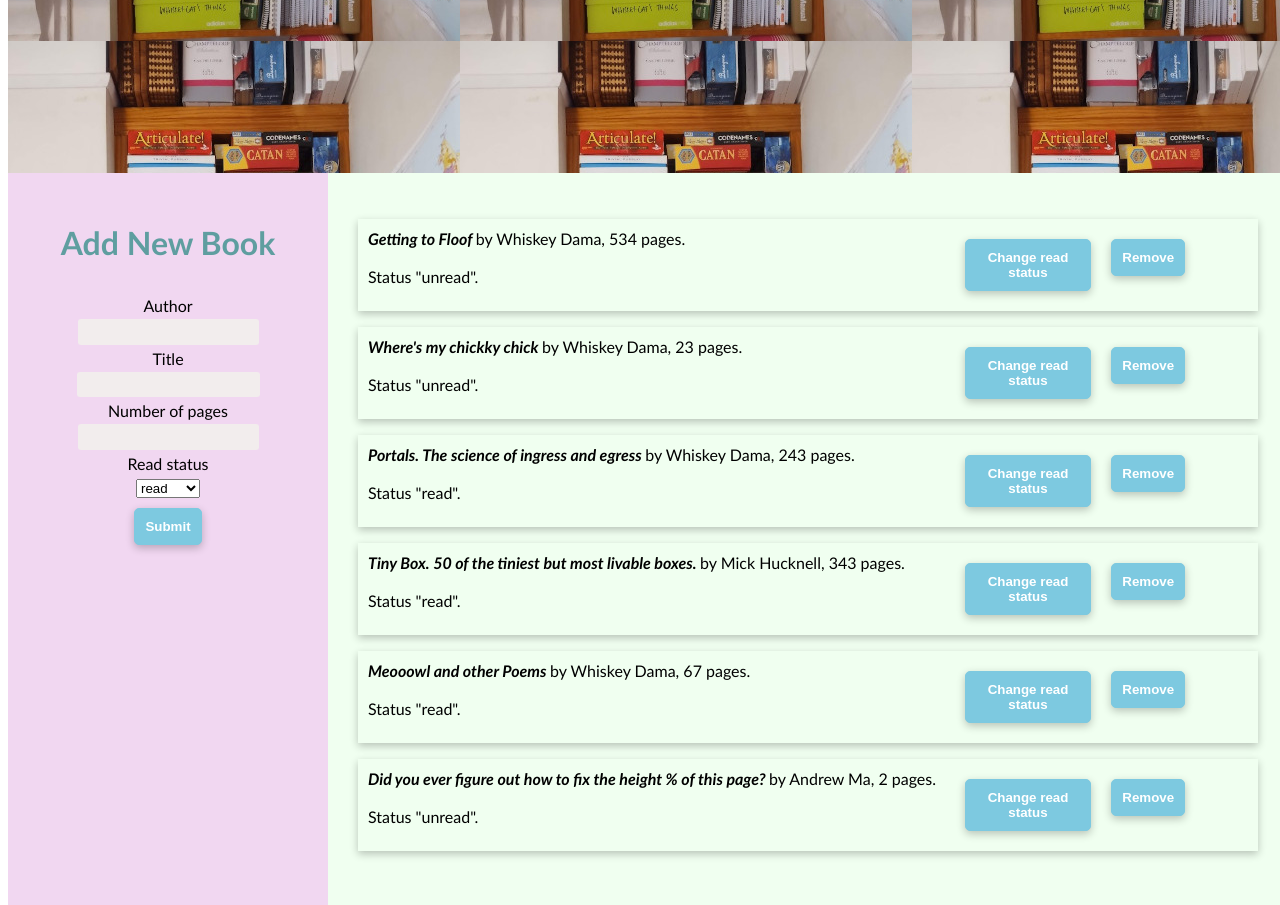
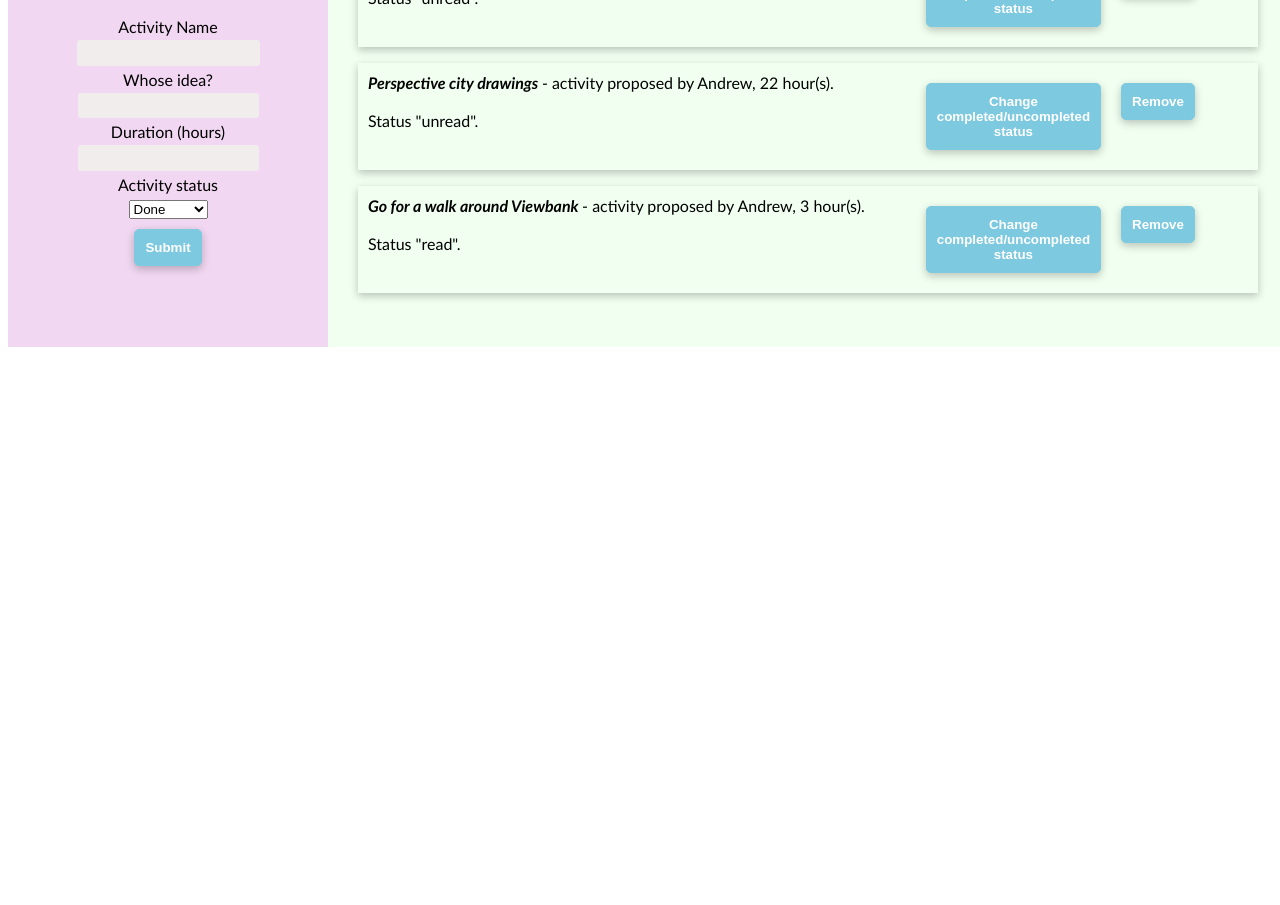
Before and after one commit to hoomanhorsey/schoolholidays, a plain HTML site: page index.html in a window 1280 px wide. Shown: the part 567-1472 px from the top of the page. After the commit the page ends 914 px from the top, so only its background shows below. Drawn offline with Linux system fonts and the light colour scheme.

Commit message:
Changing website from library to school holiday logs, underlying code the same

```diff
--- a/index.html
+++ b/index.html
@@ -12,38 +12,39 @@
 
     <div class="container">
     <div class="header">
-        <div class="header-text">Library</div>
+        <div class="header-text">School Holidays Activity Log!</div>
 
     </div>
 
     <div class="sidebar">
         <div class="sidebar-container" >
         <div>
-            <div class="addBook">Add New Book</div>
+            <div class="addBook">Add New Activity</div>
         </div>
         <div class="new-book-form">
 
             <form action="https://httpbin.org/post" method="post" class="newbook" autocomplete="off">
 
                 <div>
-                    <label for="author" class="label-author">Author</label>
-                    <input type="text" id="author" name="author" class="author">
-                </div>
-                <div>
-                    <label for="title" class="label-title">Title</label>
+                    <label for="title" class="label-title">Activity Name</label>
                     <input type="text" id="title" name="title" class="title">
                 </div>
 
                 <div>
-                    <label for="pages" class="label-pages">Number of pages</label>
+                    <label for="author" class="label-author">Whose idea?</label>
+                    <input type="text" id="author" name="author" class="author">
+                </div>
+
+                <div>
+                    <label for="pages" class="label-pages">Duration (hours)</label>
                     <input type="number" id="pages" name="pages" class="pages">
                 </div>
 
                 <div>
-                    <label for="read" class="label-read">Read status</label>
+                    <label for="read" class="label-read">Activity status</label>
                     <select id=read class="read">
-                        <option value="read">read</option>
-                        <option value="unread">unread</option>
+                        <option value="read">Done</option>
+                        <option value="unread">Not Done</option>
                     </select>
                 </div>
 
--- a/javascript.js
+++ b/javascript.js
@@ -3,19 +3,15 @@ document.addEventListener("DOMContentLoaded", function() {
 // Initialization of library
 const myLibrary = [];
 
-const a = new Book("Getting to Floof", "Whiskey Dama", 534, "unread");
-const b = new Book("Where's my chickky chick", "Whiskey Dama", 23, "unread");
-const c = new Book("Portals. The science of ingress and egress", "Whiskey Dama", 243, "read");
-const d = new Book("Tiny Box. 50 of the tiniest but most livable boxes.", "Mick Hucknell", 343, "read");
-const e = new Book("Meooowl and other Poems", "Whiskey Dama", 67, "read");
-const f = new Book("Did you ever figure out how to fix the height % of this page?", "Andrew Ma", 2, "unread")
+const a = new Book("Coding with Scratch", "Andrew", 3, "unread");
+const b = new Book("Perspective city drawings", "Andrew", 22, "unread");
+const c = new Book("Go for a walk around Viewbank", "Andrew", 3, "read");
+
 
 addBookToLibrary(a);
 addBookToLibrary(b);
 addBookToLibrary(c);
-addBookToLibrary(d);
-addBookToLibrary(e);
-addBookToLibrary(f);
+
 
 
 // Initial library display
@@ -132,8 +128,8 @@ function displayBooks(library) {
         index = library.indexOf(book);
         pBook.setAttribute('data-index', index);
 
-        pBook.innerHTML= `<div> <span class="title" >${book.title} </span> by ${book.author}, ${book.pages} pages.  <br><br> Status "${book.status}".</div>
-            <div> <button class="book-status-btn"> Change read status</button> </div>
+        pBook.innerHTML= `<div> <span class="title" >${book.title} </span> - activity proposed by ${book.author}, ${book.pages} hour(s).  <br><br> Status "${book.status}".</div>
+            <div> <button class="book-status-btn"> Change completed/uncompleted status</button> </div>
             <div> <button data-index="${index}" class="book-remove-btn">Remove</button> </div> `;
         pBook.setAttribute('class', 'p-book');
         booksDiv.appendChild(pBook);
--- a/style.css
+++ b/style.css
@@ -31,12 +31,12 @@ html, body {
     place-items: center;
     padding: 30px;
 
-    background-image: url("bookshelfsmall.jpg");
+    background-image: url("hols.jpeg");
 
 }
 
 .header-text {
-    font-size: 10rem;
+    font-size: 3rem;
     font-weight: 700;
     text-align: center;
     background-color: white;
```
Also changed, not shown: hols.jpeg (added).
